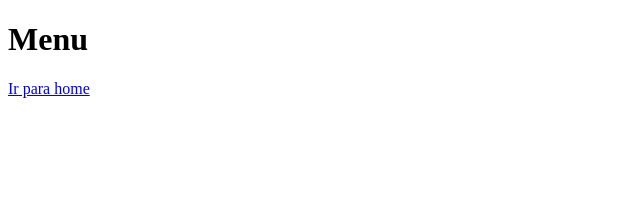
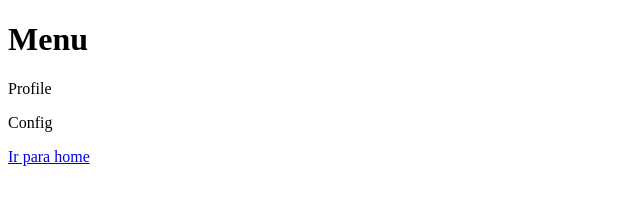
Before and after one commit to gabiloany/gabs_teste, a plain HTML site: page menu.html in a window 1280 px wide. Shown: the whole page, without its empty margins (0-640 px from the left). Drawn offline with Linux system fonts and the light colour scheme.

Commit message:
Acrescentado 2 tópicos de menu

```diff
--- a/menu.html
+++ b/menu.html
@@ -8,6 +8,8 @@
 </head>
 <body>
     <h1>Menu</h1>
+    <p>Profile</p>
+    <p>Config</p>
     <a href="index.html">Ir para home</a>
 </body>
 </html>
```
